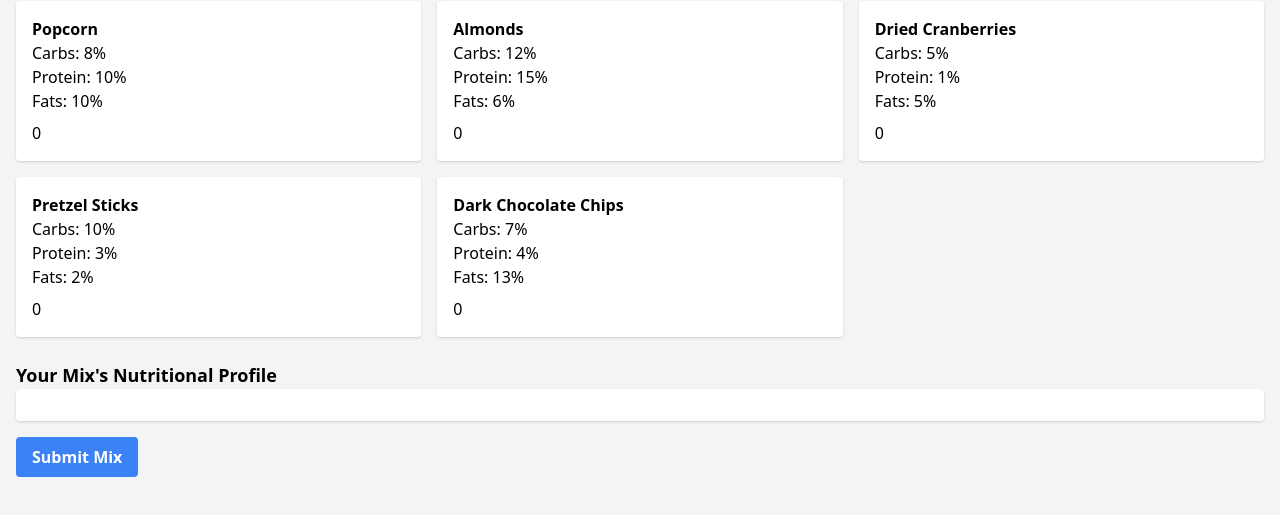
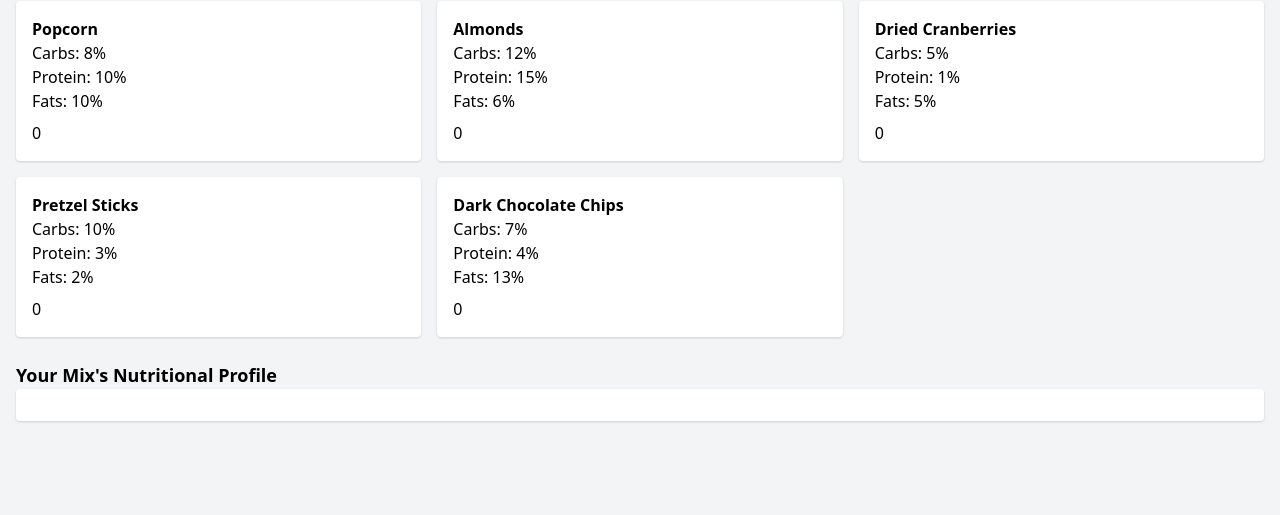
Before and after one commit to kcinnd/snackmix, a plain HTML site: page index.html in a window 1280 px wide. Shown: the part 59-574 px from the top of the page. Drawn offline with nearby package versions, Linux system fonts and the light colour scheme.

Commit message:
Update index.html

```diff
--- a/index.html
+++ b/index.html
@@ -18,9 +18,6 @@
                 <!-- Nutritional Chart will be inserted here -->
             </div>
         </div>
-        <button id="submitBtn" class="mt-4 bg-blue-500 hover:bg-blue-700 text-white font-bold py-2 px-4 rounded">
-            Submit Mix
-        </button>
     </div>
 
     <script src="app.js"></script>
```
